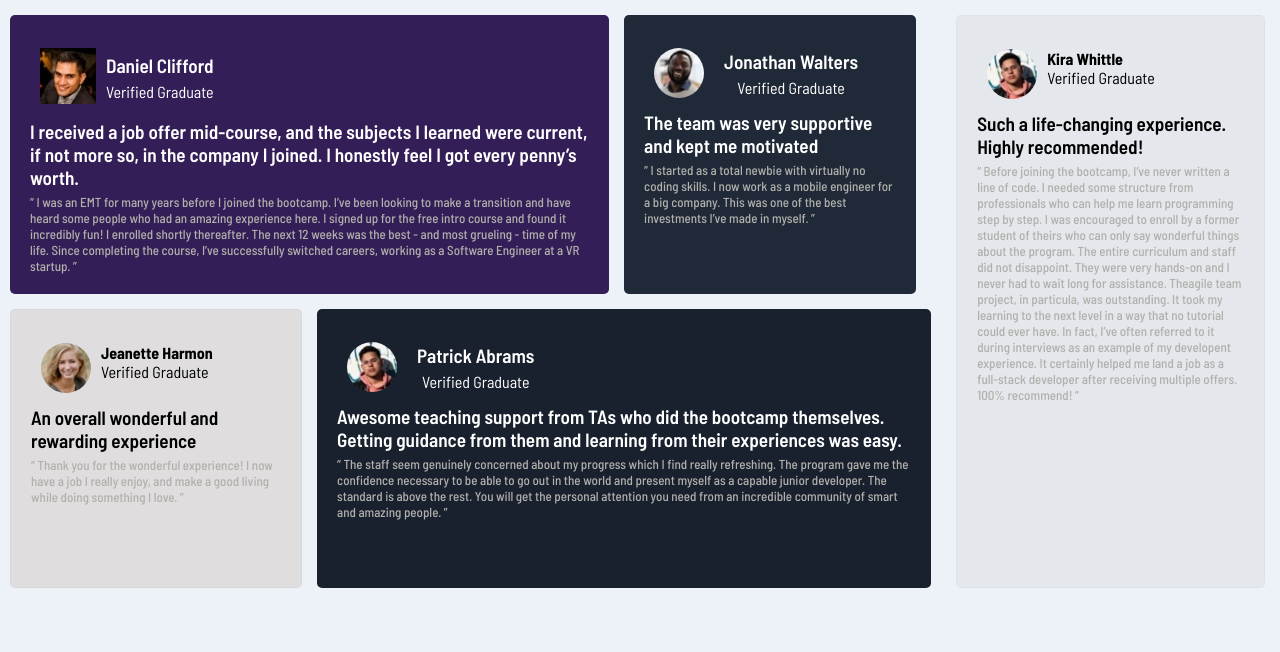
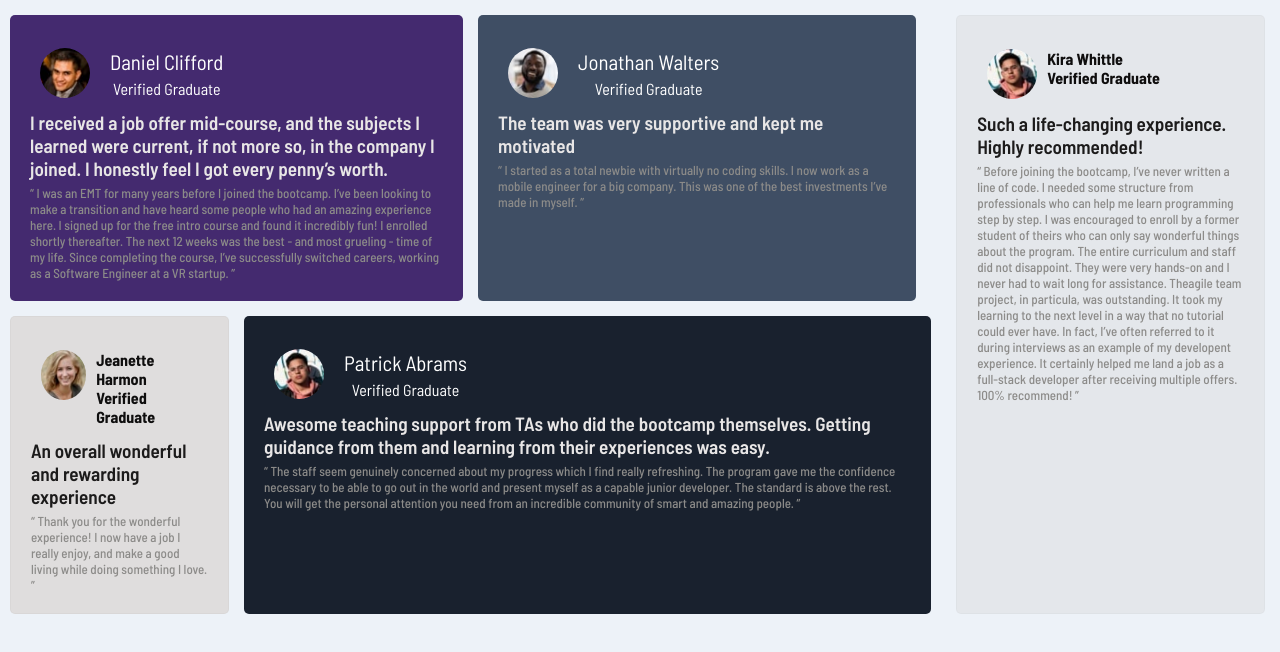
Before and after one commit to amutsamoses/Grid, a plain HTML site: page index.html in a window 1280 px wide. Drawn offline with Linux system fonts and the light colour scheme.

Commit message:
css grid

```diff
--- a/index.html
+++ b/index.html
@@ -12,7 +12,7 @@
     <section class="main-section">
       <div class="item1">
         <div class="profile">
-          <div class="dp">
+          <div class="pic">
             <img src="./images/image-daniel.jpg" alt="" />
           </div>
 
--- a/style.css
+++ b/style.css
@@ -9,38 +9,28 @@
 
 body {
   font-family: "Barlow Semi Condensed", sans-serif;
-  font-weight: 400;
-  font-style: normal;
+  grid-template-columns: 2.5fr 0.9fr;
+  font-weight: bold;
   display: grid;
   background-color: #edf2f8;
-  grid-template-columns: 2.5fr 0.9fr;
 }
 
 .main-section {
   display: grid;
-  grid-template-columns: 1fr 1fr 1fr;
-  grid-template-rows: 1fr 1fr;
+  grid-template-columns: 0.5fr 0.5fr 1fr;
+  grid-template-rows: 0.5fr 1fr;
   gap: 15px;
   padding: 15px 10px;
 }
-.main-section :nth-child(1) {
-  grid-column: 1 / span 2;
-}
-.main-section :nth-child(3) {
-  grid-column: 1 / span 1;
-}
 
-.main-section :nth-child(4) {
-  grid-column: 2 / span 3;
-}
 .item1 {
-  background-color: hsl(263, 49%, 23%);
   padding: 20px;
   border-radius: 5px;
+  background-color: hsl(263, 45%, 30%);
 }
 
 .item2 {
-  background-color: hsl(217, 26%, 17%);
+  background-color: hsl(216, 23%, 32%);
   padding: 20px;
   border-radius: 5px;
 }
@@ -64,6 +54,41 @@ body {
   grid-template-rows: 1fr;
   padding: 15px;
 }
+
+.content h4 {
+  font-family: "Barlow Semi Condensed", sans-serif;
+  font-weight: 300;
+  font-style: normal;
+  font-size: 1.3rem;
+  font-weight: 400;
+  color: #fff;
+  margin-bottom: 5px;
+}
+
+.content p {
+  font-size: 1rem;
+  color: #fff;
+  font-weight: 400;
+}
+
+.content {
+  display: flex;
+  flex-direction: column;
+  justify-content: center;
+  align-items: center;
+  margin-left: 10px;
+}
+
+.main-section :nth-child(1) {
+  grid-column: 1 / span 2;
+}
+.main-section :nth-child(3) {
+  grid-column: 1 / span 1;
+}
+.main-section :nth-child(4) {
+  grid-column: 2 / span 3;
+}
+
 .KW {
   background-color: #c5c0c038;
   border: 1px solid #63616109;
@@ -88,51 +113,26 @@ body {
   border-radius: 50%;
 }
 
-.content {
-  display: flex;
-  flex-direction: column;
-  justify-content: center;
-  align-items: center;
-  margin-left: 10px;
+.user-details-black {
+  color: #0f0e0e;
 }
-
-.user-details-black {
-  color: #000;
-}
-
-.content h4 {
-  font-family: "Barlow Semi Condensed", sans-serif;
-  font-weight: 500;
-  font-style: normal;
-  font-size: 1.2rem;
-  font-weight: 600;
-  color: #fff;
-  margin-bottom: 5px;
-}
-
-.content p {
-  font-size: 1rem;
-  color: #fff;
-  font-weight: 400;
-}
-
 .introduction {
   font-size: 1.2rem;
   font-weight: 600;
-  color: #fff;
+  color: #e8e6e6;
   margin-bottom: 5px;
 }
 
 .title-description-black {
   font-size: 1.2rem;
   font-weight: 600;
-  color: #000;
+  color: #1c1b1b;
   margin-bottom: 5px;
 }
 
 .description {
   font-size: 13px;
-  color: #b1b0ac;
+  color: #8c8b89;
   font-weight: 500;
 }
 
@@ -143,21 +143,21 @@ body {
   }
 
   .main-section {
-    grid-template-columns: 1fr;
-    grid-template-rows: auto; /* Allow rows to adjust automatically */
+    grid-template-rows: auto;
+    grid-template-columns: 0.5fr;
   }
 
   .main-section :nth-child(1),
   .main-section :nth-child(2),
   .main-section :nth-child(3),
   .main-section :nth-child(4) {
-    grid-column: auto; /* Remove specific grid column spans */
+    grid-column: auto;
   }
 
   .item5 {
-    grid-column: auto; /* Ensure aside comes after main content */
+    grid-column: auto;
+    margin-top: 20px;
     padding: 0;
-    margin-top: 20px;
   }
 
   .KW {
```
